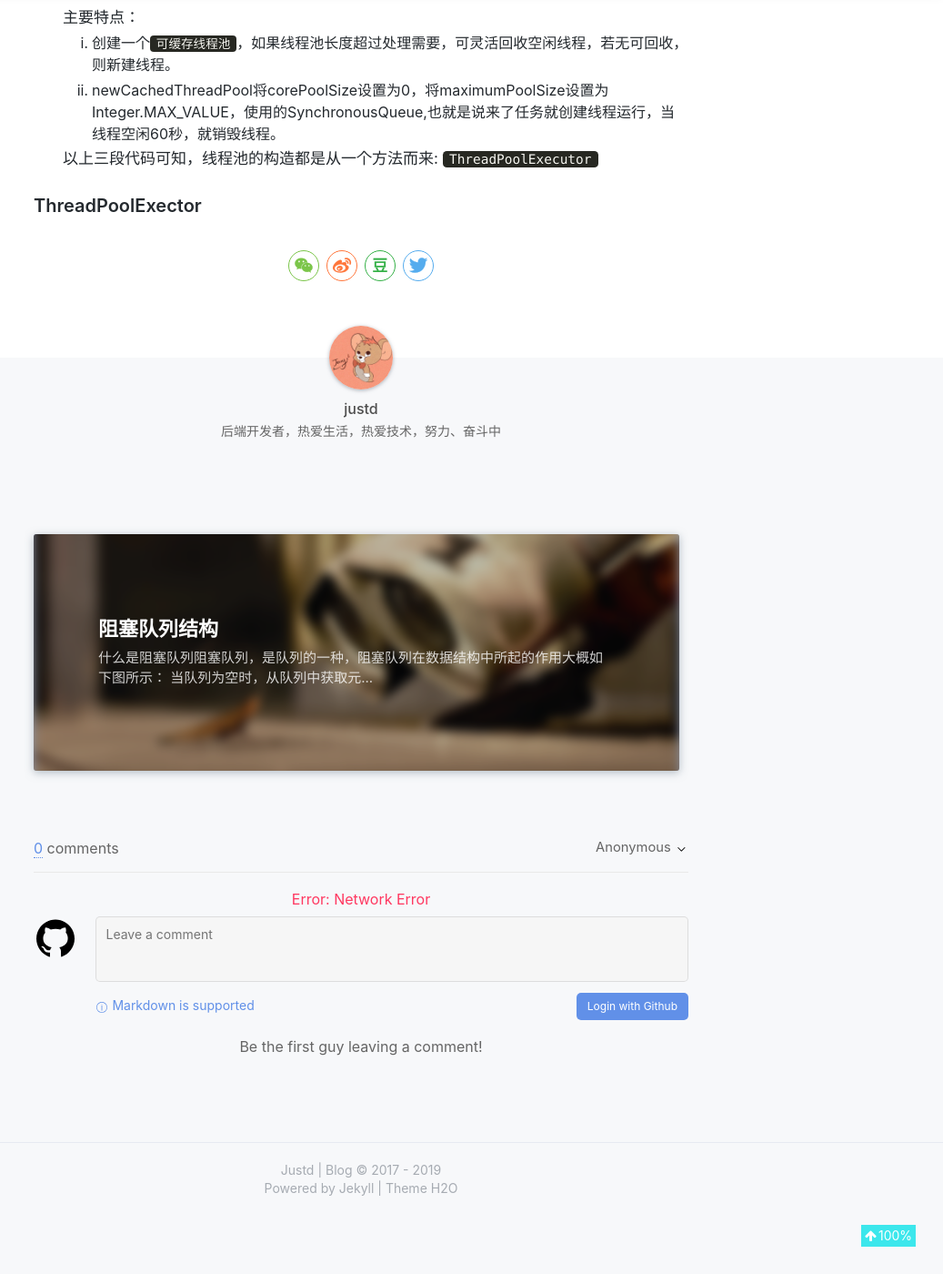
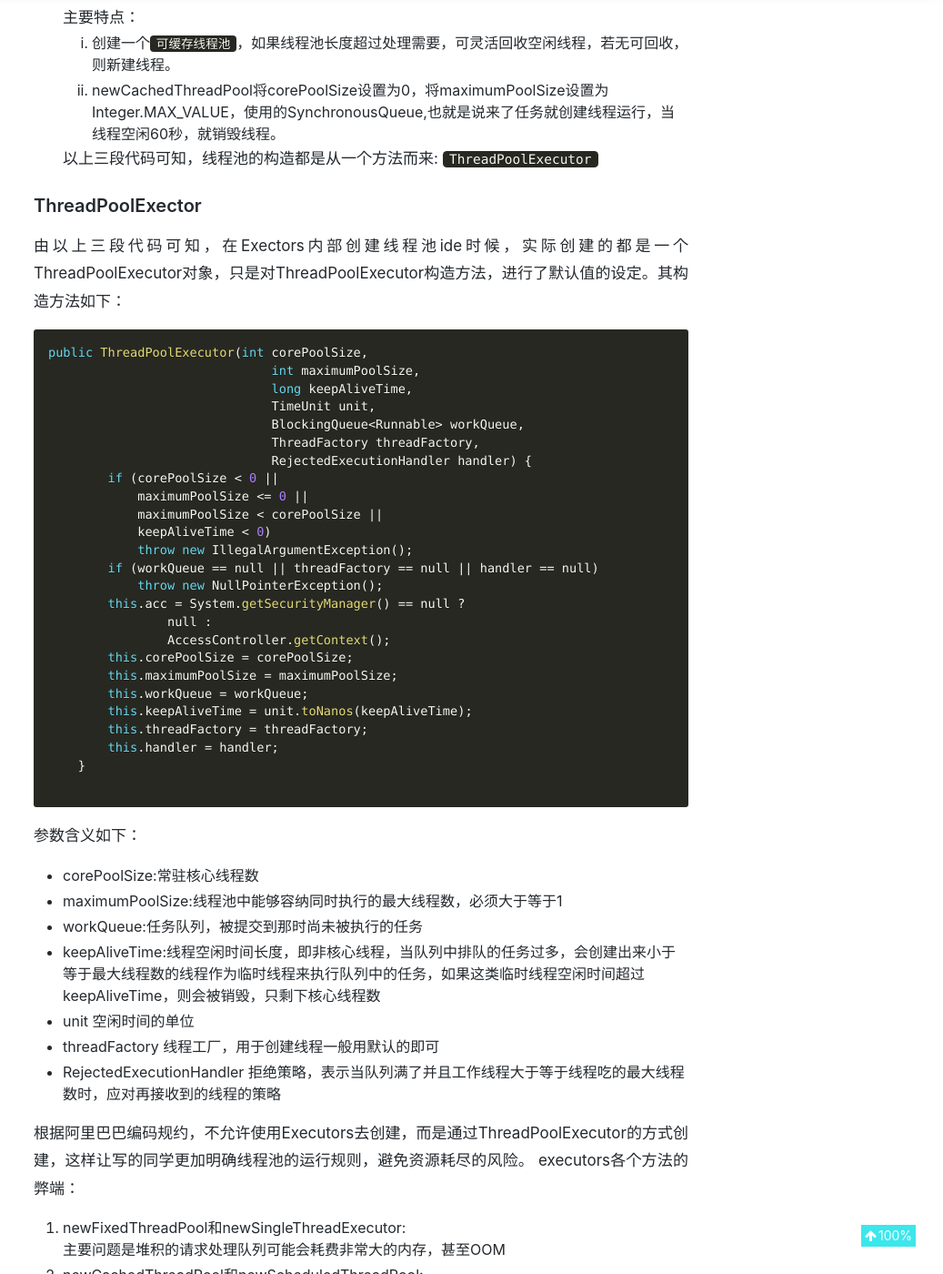
Before and after one commit to justde/justde.github.io, a Jekyll site: the page built from _posts/2019-06-28-ThreadPool.md, in a window 1280 px wide and 1400 px high, scrolled down 2537 px. Shown: the whole window at 91% size, without its empty margins (243-1280 px from the left). Built offline with Jekyll 4.4.1, drawn with Linux system fonts in a browser that asks for light colours; nearby versions of some CDN libraries; comment, search, counter and statistics services are not loaded; a style sheet for code colours, icons or effects is not loaded; some of the changed text lies outside the part shown.

Commit message:
ThreadPoolExecutor

````diff
--- a/_posts/2019-06-28-ThreadPool.md
+++ b/_posts/2019-06-28-ThreadPool.md
@@ -62,3 +62,46 @@ java中的线程池是通过executor框架实现的，该框架中用到了Execu
   以上三段代码可知，线程池的构造都是从一个方法而来: `ThreadPoolExecutor`
 
 ### ThreadPoolExector
+由以上三段代码可知，在Exectors内部创建线程池ide时候，实际创建的都是一个ThreadPoolExecutor对象，只是对ThreadPoolExecutor构造方法，进行了默认值的设定。其构造方法如下：
+```java
+public ThreadPoolExecutor(int corePoolSize,
+                              int maximumPoolSize,
+                              long keepAliveTime,
+                              TimeUnit unit,
+                              BlockingQueue<Runnable> workQueue,
+                              ThreadFactory threadFactory,
+                              RejectedExecutionHandler handler) {
+        if (corePoolSize < 0 ||
+            maximumPoolSize <= 0 ||
+            maximumPoolSize < corePoolSize ||
+            keepAliveTime < 0)
+            throw new IllegalArgumentException();
+        if (workQueue == null || threadFactory == null || handler == null)
+            throw new NullPointerException();
+        this.acc = System.getSecurityManager() == null ?
+                null :
+                AccessController.getContext();
+        this.corePoolSize = corePoolSize;
+        this.maximumPoolSize = maximumPoolSize;
+        this.workQueue = workQueue;
+        this.keepAliveTime = unit.toNanos(keepAliveTime);
+        this.threadFactory = threadFactory;
+        this.handler = handler;
+    }
+
+```
+参数含义如下：
+- corePoolSize:常驻核心线程数
+- maximumPoolSize:线程池中能够容纳同时执行的最大线程数，必须大于等于1
+- workQueue:任务队列，被提交到那时尚未被执行的任务
+- keepAliveTime:线程空闲时间长度，即非核心线程，当队列中排队的任务过多，会创建出来小于等于最大线程数的线程作为临时线程来执行队列中的任务，如果这类临时线程空闲时间超过keepAliveTime，则会被销毁，只剩下核心线程数
+- unit 空闲时间的单位
+- threadFactory 线程工厂，用于创建线程一般用默认的即可
+- RejectedExecutionHandler 拒绝策略，表示当队列满了并且工作线程大于等于线程吃的最大线程数时，应对再接收到的线程的策略
+
+根据阿里巴巴编码规约，不允许使用Executors去创建，而是通过ThreadPoolExecutor的方式创建，这样让写的同学更加明确线程池的运行规则，避免资源耗尽的风险。
+executors各个方法的弊端：
+1. newFixedThreadPool和newSingleThreadExecutor:
+   主要问题是堆积的请求处理队列可能会耗费非常大的内存，甚至OOM
+2. newCachedThreadPool和newScheduledThreadPool:
+   主要问题是线程数最大数是Integer.MAX_VALUE,可能会创建数量非常多的线程，甚至OOM
````
